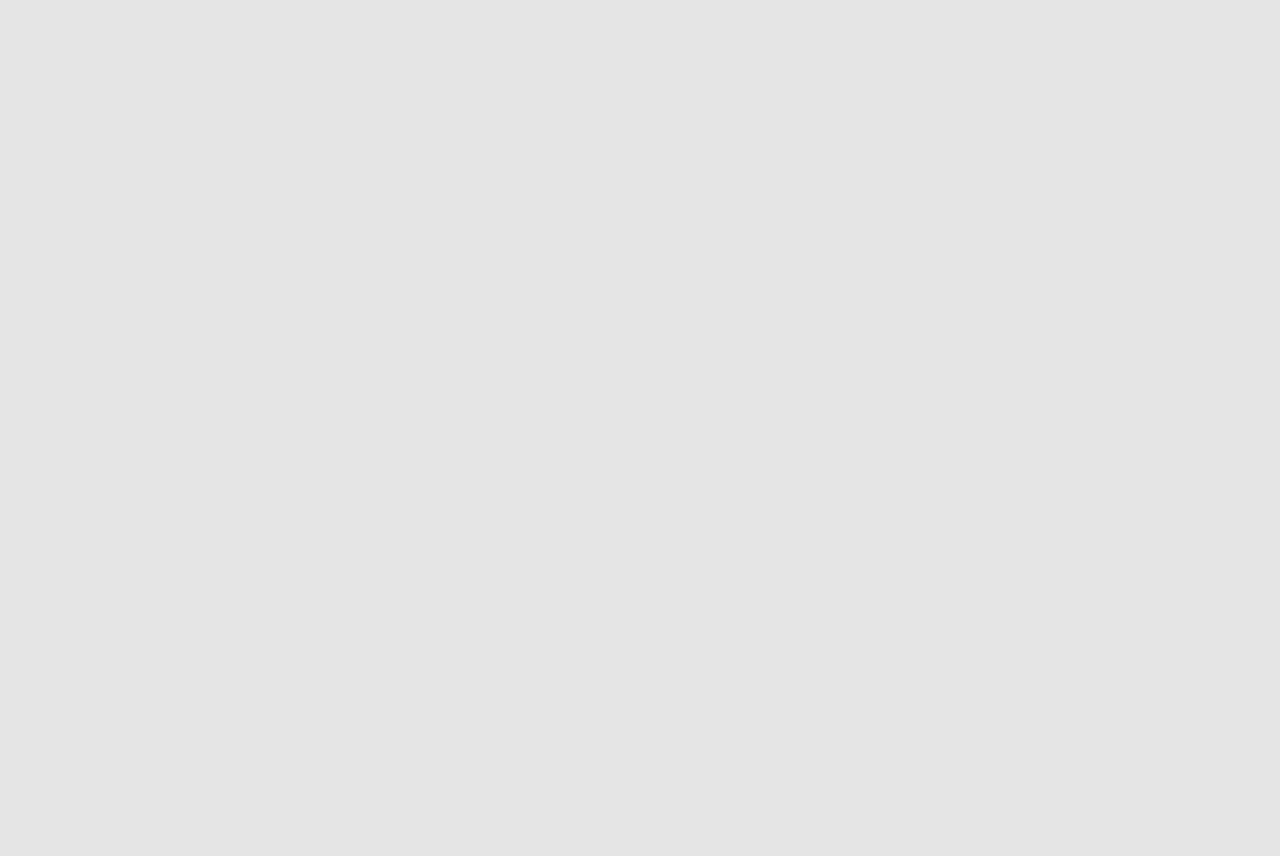
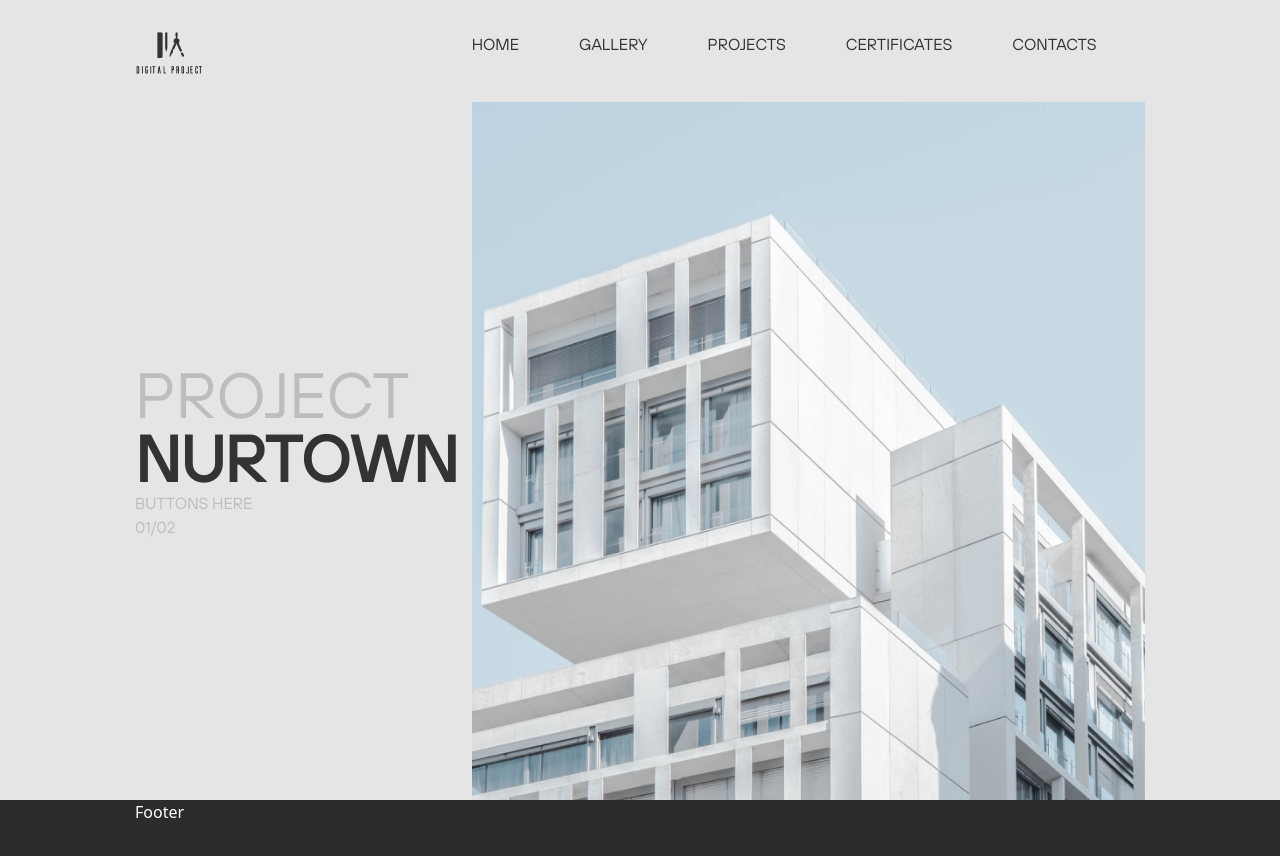
Before and after one commit to rileyarnie/architects, a Next.js app: page / in a window 1280 px wide. Shown: the top 856 px of the page. Before the commit the page ends 800 px from the top, so only its background shows below. Built offline with nearby package versions, Linux system fonts and the light colour scheme.

Commit message:
scafold the landing page, navbar and footer

```diff
--- /dev/null
+++ b/components/Footer.tsx
@@ -0,0 +1,11 @@
+import React from "react";
+
+const Footer = () => {
+  return (
+    <footer className="px-[8.4375rem] bg-arch-gray text-white max-h-[26.0625rem] h-[26.0625rem]">
+      Footer
+    </footer>
+  );
+};
+
+export default Footer;
--- /dev/null
+++ b/components/Layout.js
@@ -0,0 +1,15 @@
+import React from "react";
+import Footer from "./Footer";
+import Navbar from "./Navbar";
+
+const Layout = ({ children }) => {
+  return (
+    <>
+      <Navbar />
+      {children}
+      <Footer />
+    </>
+  );
+};
+
+export default Layout;
--- /dev/null
+++ b/components/Navbar.tsx
@@ -0,0 +1,26 @@
+import Image from "next/image";
+import React from "react";
+import icon from "../public/icon.png";
+
+const Navbar = () => {
+  return (
+    <nav className="max-h-[6.375rem] h-[6.375rem] fixed top-0 w-full z-10 px-[8.4375rem] py-[2rem] grid grid-flow-col grid-cols-3 text-text-secondary font-hoves uppercase bg-[#E5E5E5]">
+      <Image
+        src={icon}
+        height={44}
+        width={70}
+        alt="logo"
+        className="object-contain"
+      />
+      <ul className="col-span-2 flex space-x-[3.75rem]">
+        <li>Home</li>
+        <li>Gallery</li>
+        <li>Projects</li>
+        <li>Certificates</li>
+        <li>Contacts</li>
+      </ul>
+    </nav>
+  );
+};
+
+export default Navbar;
--- a/pages/_app.tsx
+++ b/pages/_app.tsx
@@ -1,6 +1,11 @@
-import '../styles/globals.css'
-import type { AppProps } from 'next/app'
+import "../styles/globals.css";
+import type { AppProps } from "next/app";
+import Layout from "../components/Layout";
 
 export default function App({ Component, pageProps }: AppProps) {
-  return <Component {...pageProps} />
+  return (
+    <Layout>
+      <Component {...pageProps} />
+    </Layout>
+  );
 }
--- a/pages/index.tsx
+++ b/pages/index.tsx
@@ -6,9 +6,19 @@ export default function Home() {
       <Head>
         <title>Website of Architects</title>
         <meta name="description" content="Generated by create next app" />
-        <link rel="icon" href="/favicon.ico" />
+        <link rel="icon" href="/icon.png" />
       </Head>
-      <main></main>
+      <main className="px-[8.4375rem] mt-[6.375rem] h-[calc(100vh-6.375rem)] max-h-[calc(100vh-6.375rem)] grid grid-cols-3  font-hoves uppercase">
+        <div className="flex flex-col  my-auto">
+          <h3 className="text-[4rem] leading-[4rem]">
+            Project <br />{" "}
+            <span className="text-text-secondary font-semibold">Nurtown</span>
+          </h3>
+          <div className="">buttons here</div>
+          <p>01/02</p>
+        </div>
+        <div className=" col-span-2  bg-first-hero bg-center bg-cover bg-no-repeat"></div>
+      </main>
 
       <footer></footer>
     </div>
```
